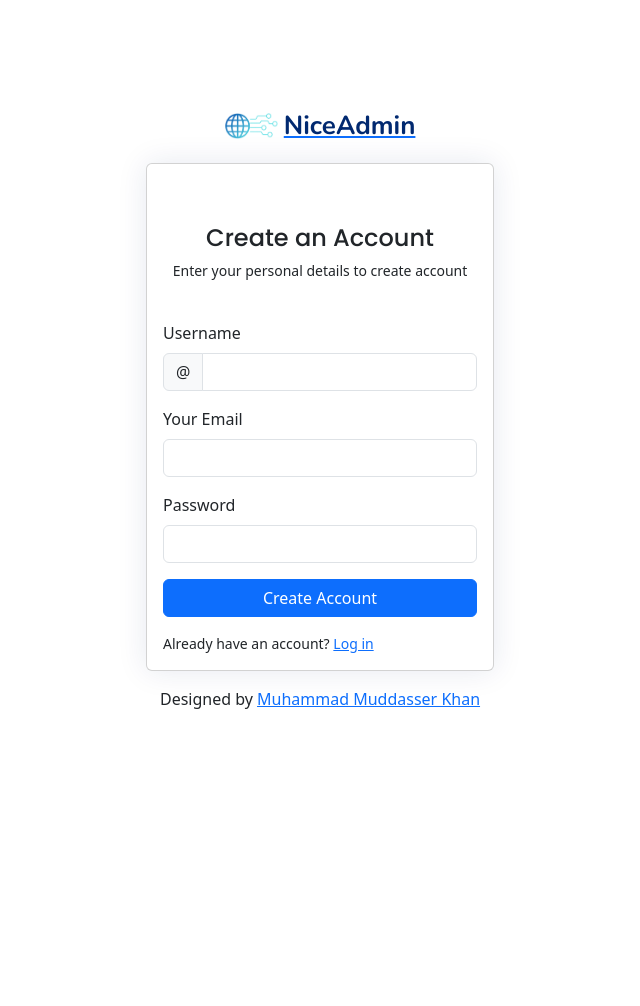
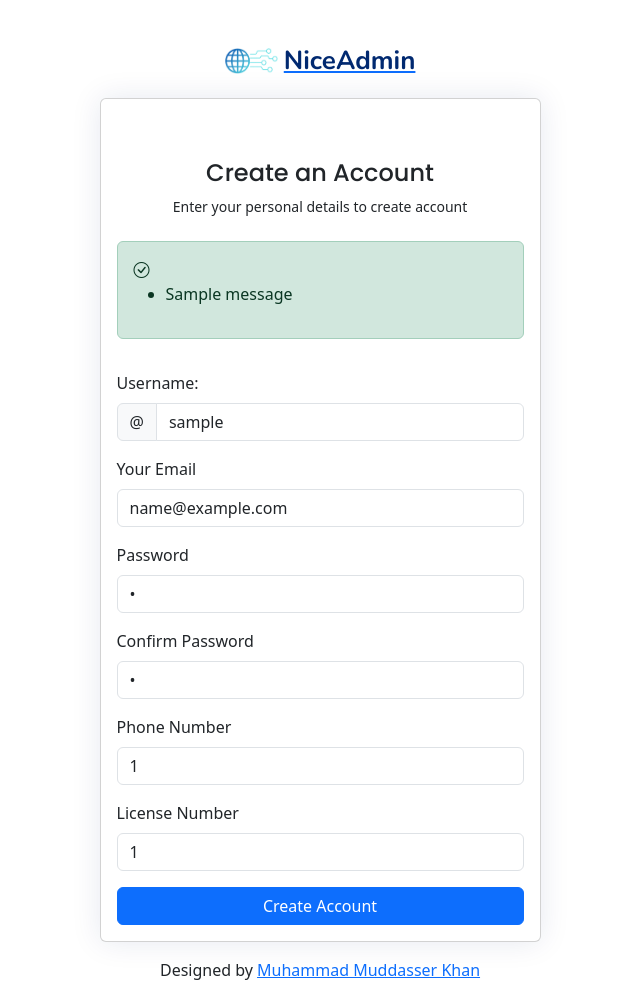
Before and after one commit to Muddasserkhan/Driver-Drowsiness-Detection-System, a Flask app: template templates/register.html in a window 1280 px wide. Shown: the whole page, without its empty margins (320-960 px from the left). Before the commit the page ends 709 px from the top, so only its background shows below. Run offline with Flask 3, Linux system fonts and the light colour scheme; the template is opened without the code that fills it: most values are stand-ins (such as "Sample title", 1, 10 or a date in 2020); one stand-in notice (Sample message) is shown; some libraries are stand-ins or nearby versions.

Commit message:
Update register.html

```diff
--- a/templates/register.html
+++ b/templates/register.html
@@ -19,7 +19,7 @@
       <section class="section register min-vh-100 d-flex flex-column align-items-center justify-content-center py-4">
         <div class="container">
           <div class="row justify-content-center">
-            <div class="col-lg-4 col-md-6 d-flex flex-column align-items-center justify-content-center">
+            <div class="col-lg-5 col-md-6 d-flex flex-column align-items-center justify-content-center">
 
               <div class="d-flex justify-content-center py-4">
                 <a href="index.html" class="logo d-flex align-items-center w-auto">
@@ -40,52 +40,85 @@
                   <form class="row g-3 needs-validation" action="{{ url_for('register') }}" method="post" novalidate>
 
                     <div class="col-12">
+                      {% with messages = get_flashed_messages() %}
+                      {% if messages %}
+                          <div class="msg alert alert-success alert-dismissible fade show">
+                            <i class="bi bi-check-circle me-1"></i>
 
-                        {% if msg == "Please fill out the form!" or msg == "Account already exists!" or msg == "Account already exists!"%}
-
-                            <div class="msg alert alert-danger alert-dismissible fade show">
-                              <i class="bi bi-exclamation-octagon me-1"></i> {{ msg }}
-                            </div>
-
-                        {% elif msg == "You have successfully registered!" %}
-
-                            <div class="msg alert alert-success alert-dismissible fade show">
-                              <i class="bi bi-check-circle me-1"></i> {{ msg }}
-                            </div>
-
-                        {% endif %}
-
+                              <ul>
+                                  {% for message in messages %}
+                                  <li>{{ message }}</li>
+                                  {% endfor %}
+                              </ul>
+                          </div>
+                      {% endif %}
+                      {% endwith %}
                     </div>
 
                     <div class="col-12">
-                      <label for="yourUsername" class="form-label">Username</label>
+                      <label for="username" class="form-label">Username:</label>
                       <div class="input-group has-validation">
                         <span class="input-group-text" id="inputGroupPrepend">@</span>
-                        <input type="text" name="username" class="form-control" id="yourUsername" required>
+                        <input type="text" name="username" class="form-control" id="username" value="{{ username }}" required>
                         <div class="invalid-feedback">Please choose a username.</div>
                       </div>
+                        {% if errors.get('username') %}
+                        <p style="color: red; margin-bottom:0px;">{{ errors.get('username') }}</p>
+                        {% endif %}
                     </div>
 
                     <div class="col-12">
-                      <label for="yourEmail" class="form-label">Your Email</label>
-                      <input type="email" name="email" class="form-control" id="yourEmail" required>
+                      <label for="email" class="form-label">Your Email</label>
+                      <input type="email" name="email" class="form-control" id="email" value="{{ email }}" required>
                       <div class="invalid-feedback">Please enter a valid Email adddress!</div>
+                      {% if errors.get('email') %}
+                      <p style="color: red; margin-bottom:0px;">{{ errors.get('email') }}</p>
+                      {% endif %}
                     </div>
 
 
                     <div class="col-12">
-                      <label for="yourPassword" class="form-label">Password</label>
-                      <input type="password" name="password" class="form-control" id="yourPassword" required>
+                      <label for="password" class="form-label">Password</label>
+                      <input type="password" name="password" class="form-control" id="password" value="{{ password }}" required>
                       <div class="invalid-feedback">Please enter your password!</div>
+                      {% if errors.get('password') %}
+                      <p style="color: red; margin-bottom:0px;">{{ errors.get('password') }}</p>
+                      {% endif %}
                     </div>
+
+
+                    <div class="col-12">
+                      <label for="confirm_password" class="form-label">Confirm Password</label>
+                      <input type="password" name="confirm_password" class="form-control" id="confirm_password" value="{{ confirm_password }}" required>
+                      <div class="invalid-feedback">Please enter your Confirm Password!</div>
+                      {% if errors.get('confirm_password') %}
+                      <p style="color: red; margin-bottom:0px;">{{ errors.get('confirm_password') }}</p>
+                      {% endif %}
+                    </div>
+
+                    <div class="col-12">
+                      <label for="phone_number" class="form-label">Phone Number</label>
+                      <input type="number" name="phone_number" class="form-control" id="phone_number" value="{{ phone_number }}" required>
+                      <div class="invalid-feedback">Please enter your Phone Number!</div>
+                      {% if errors.get('phone_number') %}
+                      <p style="color: red; margin-bottom:0px;">{{ errors.get('phone_number') }}</p>
+                      {% endif %}
+                    </div>
+
+                    <div class="col-12">
+                      <label for="license_number" class="form-label">License Number</label>
+                      <input type="text" name="license_number" class="form-control" id="license_number" value="{{ license_number }}" required>
+                      <div class="invalid-feedback">Please enter your Liecense Number!</div>
+                      {% if errors.get('license_number') %}
+                      <p style="color: red; margin-bottom:0px;">{{ errors.get('license_number') }}</p>
+                      {% endif %}
+                    </div>
+
 
                     <div class="col-12">
                       <button class="btn btn-primary w-100" type="submit">Create Account</button>
                     </div>
 
-                    <div class="col-12">
-                      <p class="small mb-0">Already have an account? <a href="{{url_for('loginform')}}">Log in</a></p>
-                    </div>
 
                   </form>
 
```
